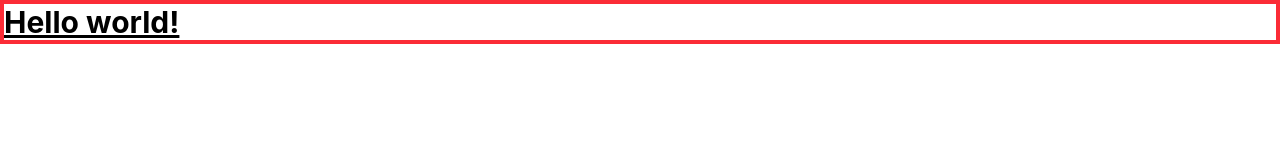
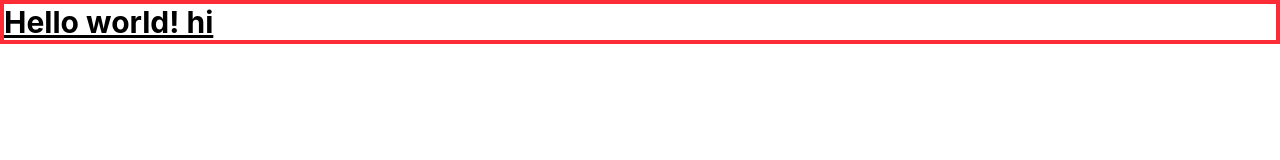
Before and after one commit to Ali-xyed/FAST-Ex, a React app in the folder frontend/: page / in a window 1280 px wide. Shown: the top 160 px of the page. Built offline with nearby package versions, Linux system fonts and the light colour scheme; the HTML template or start-up script is replaced by a standard one.

Commit message:
[frontend] minor change

```diff
--- a/frontend/src/App.jsx
+++ b/frontend/src/App.jsx
@@ -11,6 +11,7 @@ function App() {
     <>
       <h1 class="text-3xl font-bold underline border-4 border-red-500">
         Hello world!
+        hi
       </h1>
     </>
   )
```
